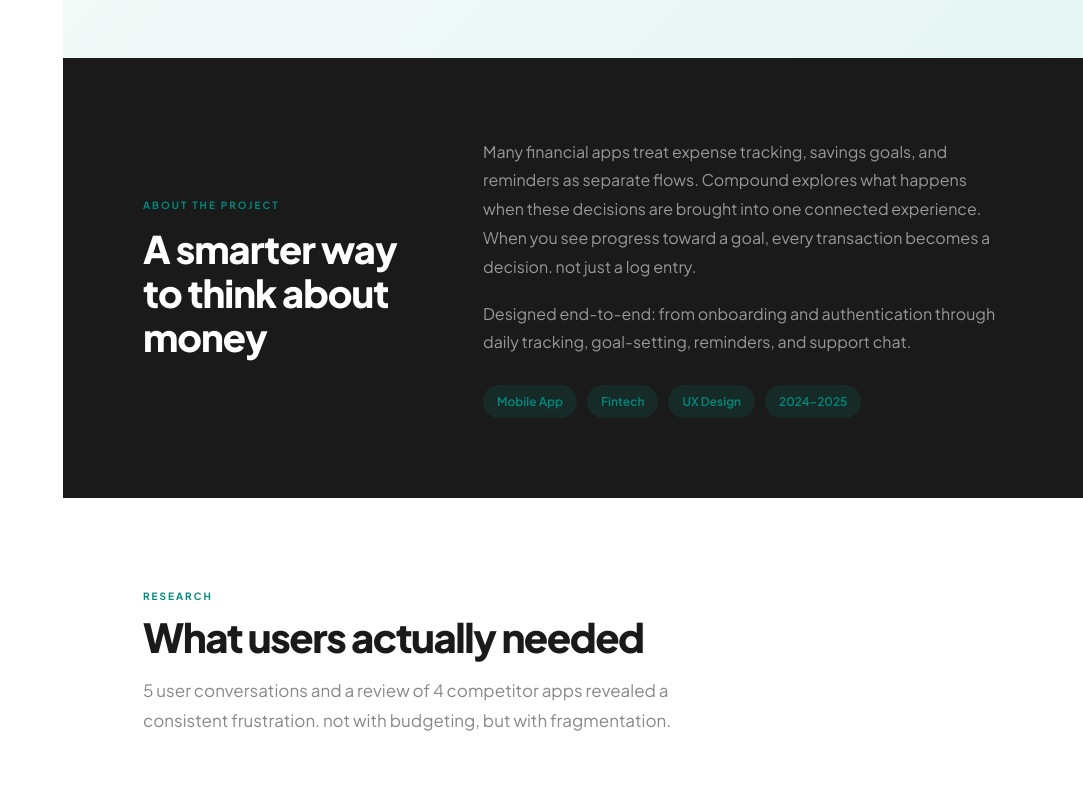
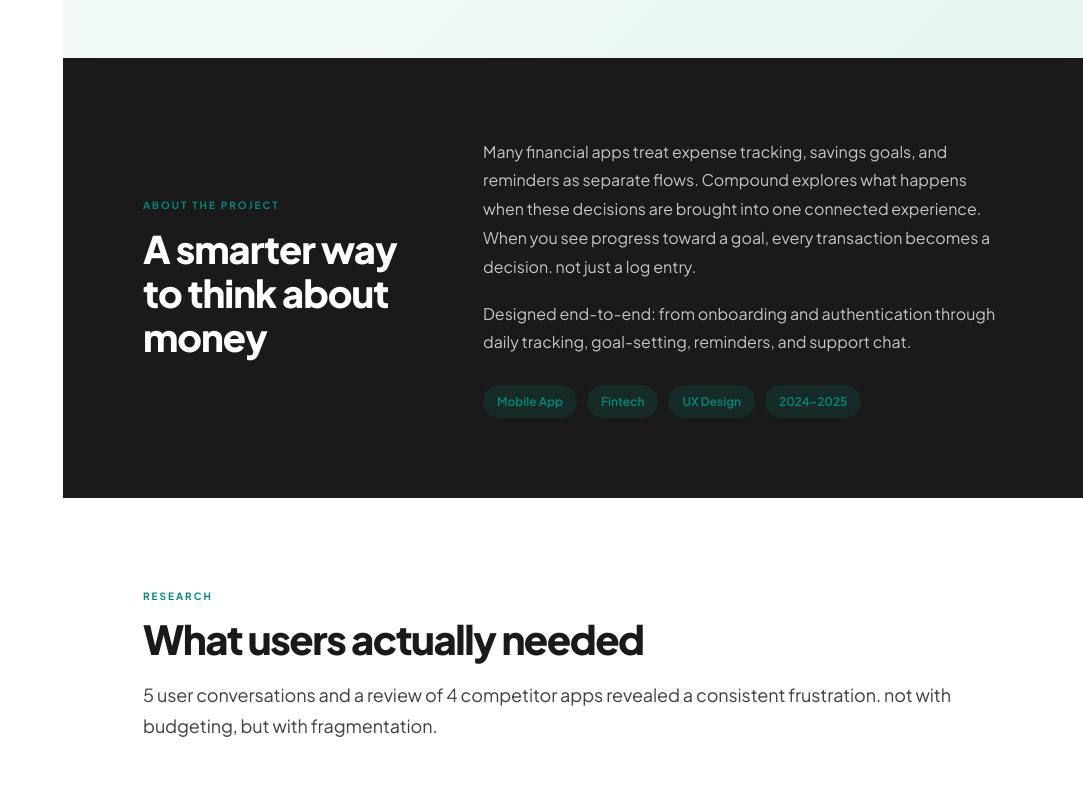
Before and after one commit to eshanud/eshanud.github.io, a plain HTML site: page Cards/compound.html in a window 1280 px wide. Shown: the part 859-1644 px from the top of the page, without its empty margins (197-1280 px from the left). Drawn offline with Linux system fonts and the light colour scheme.

Commit message:
Compound: aesthetic polish - higher text contrast, comfortable reading measure, crisp font rendering

```diff
--- a/Cards/compound.html
+++ b/Cards/compound.html
@@ -28,6 +28,9 @@
             background: var(--white);
             color: var(--dark);
             line-height: 1.6;
+            -webkit-font-smoothing: antialiased;
+            -moz-osx-font-smoothing: grayscale;
+            text-rendering: optimizeLegibility;
         }
 
         /* -----------------------------
@@ -568,7 +571,7 @@
 
         .overview-tag { font-size: 10px; font-weight: 700; text-transform: uppercase; letter-spacing: 2px; color: var(--primary); margin-bottom: 14px; }
         .overview-title { font-size: 38px; font-weight: 800; color: var(--white); letter-spacing: -1px; line-height: 1.15; }
-        .overview-right p { font-size: 16px; color: rgba(255,255,255,0.55); line-height: 1.8; margin-bottom: 18px; }
+        .overview-right p { font-size: 16px; color: rgba(255,255,255,0.74); line-height: 1.8; margin-bottom: 18px; }
 
         .pills { display: flex; gap: 10px; flex-wrap: wrap; margin-top: 28px; }
         .pill { display: inline-flex; align-items: center; gap: 6px; font-size: 12px; font-weight: 600; color: var(--primary); background: rgba(0,137,123,0.15); padding: 7px 14px; border-radius: 20px; }
@@ -579,13 +582,15 @@
         .section { padding: 90px 80px; }
         .section.alt { background: var(--light); }
 
-        .section-tag { font-size: 10px; font-weight: 700; text-transform: uppercase; letter-spacing: 2px; color: var(--primary); margin-bottom: 10px; }
-
-        h2 { font-size: 40px; font-weight: 800; letter-spacing: -1.5px; margin-bottom: 16px; line-height: 1.15; }
-
-        .section-lead { font-size: 17px; color: var(--gray); line-height: 1.75; max-width: 560px; margin-bottom: 52px; }
-
-        p { font-size: 16px; line-height: 1.8; color: var(--dark); margin-bottom: 18px; }
+        .section-tag { font-size: 10px; font-weight: 700; text-transform: uppercase; letter-spacing: 2px; color: var(--primary); margin-bottom: 12px; }
+
+        h2 { font-size: 40px; font-weight: 800; letter-spacing: -1.5px; margin-bottom: 18px; line-height: 1.15; }
+
+        .section-lead { font-size: 18px; color: #3F3F3F; line-height: 1.7; letter-spacing: -0.1px; max-width: 600px; margin-bottom: 52px; }
+
+        p { font-size: 16px; line-height: 1.8; color: #2A2A2A; margin-bottom: 18px; }
+        /* comfortable reading measure for narrative paragraphs */
+        .section > p { max-width: 64ch; }
 
         /* stats row */
         .stats-row {
@@ -1328,7 +1333,7 @@
 
         .outcome-strip .section-tag { color: rgba(255,255,255,0.5); }
         .outcome-strip h2 { color: var(--white); }
-        .outcome-strip > p { color: rgba(255,255,255,0.7); max-width: 540px; }
+        .outcome-strip > p { color: rgba(255,255,255,0.78); max-width: 540px; }
 
         .outcome-stats {
             display: grid;
@@ -1355,8 +1360,8 @@
         .rc.dark .rc-icon { background: rgba(0,137,123,0.2); }
         .rc h3 { font-size: 17px; font-weight: 700; margin-bottom: 10px; }
         .rc.dark h3 { color: var(--white); }
-        .rc p { font-size: 14px; line-height: 1.75; color: var(--gray); margin: 0; }
-        .rc.dark p { color: rgba(255,255,255,0.55); }
+        .rc p { font-size: 14.5px; line-height: 1.75; color: #5A5A5A; margin: 0; }
+        .rc.dark p { color: rgba(255,255,255,0.72); }
 
         /* -----------------------------
            FOOTER
```
